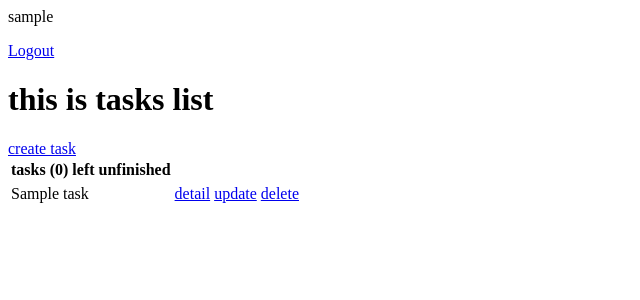
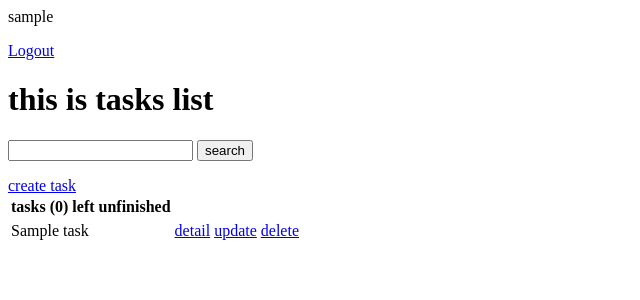
Before and after one commit to Ebrahimakbari/ToDoList, a Django app: page / in a window 1280 px wide. Shown: the top 300 px of the page, without its empty margins (0-640 px from the left). Run offline with Django 5.2, Linux system fonts and the light colour scheme; a user stored in the database is signed in; tables that the repository leaves empty hold one stand-in row (values such as "Sample post").

Commit message:
search-functionality added

```diff
--- a/base/templates/base/task_list.html
+++ b/base/templates/base/task_list.html
@@ -8,6 +8,11 @@
 <br>
 
 <h1>this is tasks list</h1>
+
+<form action="{% url "tasks" %}" method="get">
+    <input type="text" name="search-content" value="{{search_data}}">
+    <input type="submit" value="search">
+</form>
 <table>
     <tr>
         <th>tasks ({{count}}) left unfinished</th>
@@ -30,7 +35,7 @@
                 <td>
                     <a href="{% url "delete_task" pk=task.id%}">delete</a>
                 </td>
-                {% else %}
+            {% else %}
                 <h3>no data</h3>
             {% endif %}
         </tr>
--- a/base/views.py
+++ b/base/views.py
@@ -52,7 +52,12 @@ class TaskList(ListView):
     def get_context_data(self, **kwargs):
         context = super().get_context_data(**kwargs)
         context['tasks'] = context['tasks'].filter(user=self.request.user)
-        context['count'] = context['tasks'].filter(user=self.request.user , complete=False).count()
+        context['count'] = context['tasks'].filter(complete=False).count()
+
+        search_content = self.request.GET.get('search-content') or ''
+        if search_content:
+            context['tasks'] = context['tasks'].filter(title__icontains=search_content)
+            context['search_data'] = search_content
         return context
 
 
```
